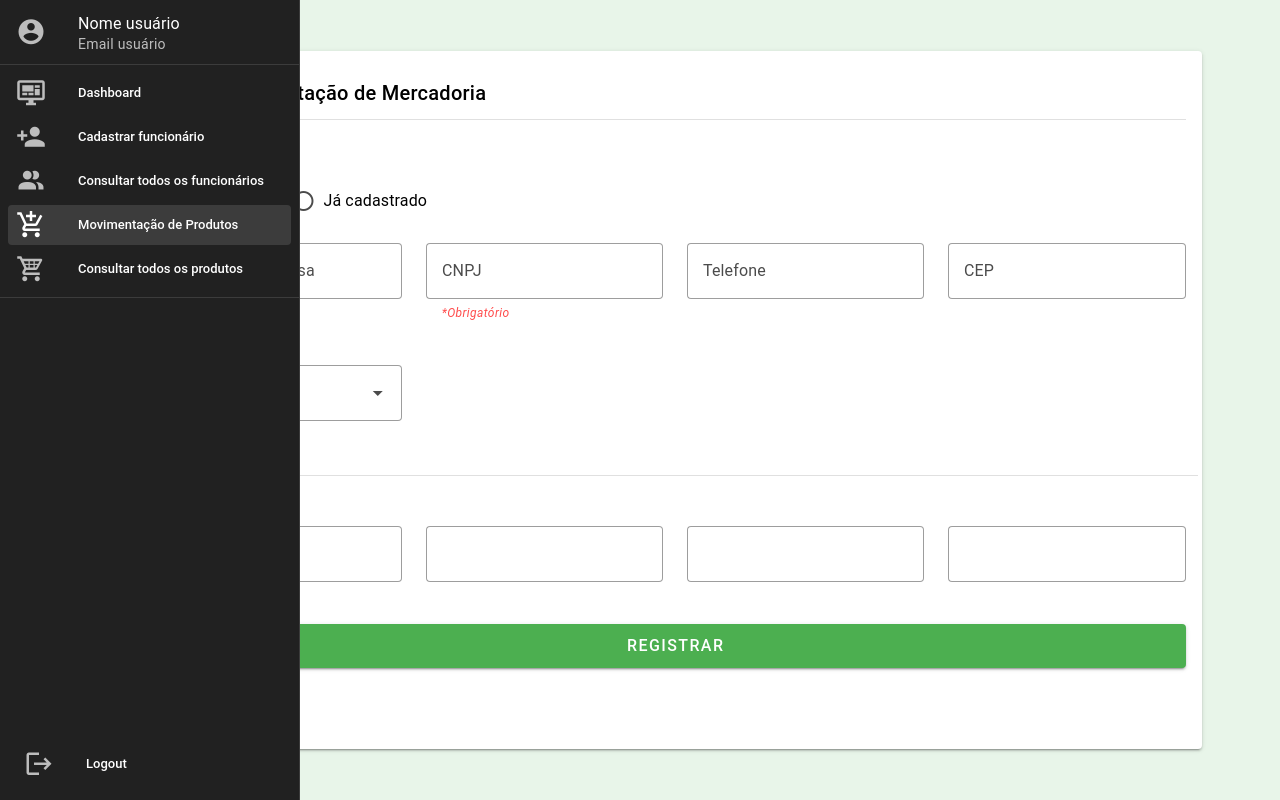
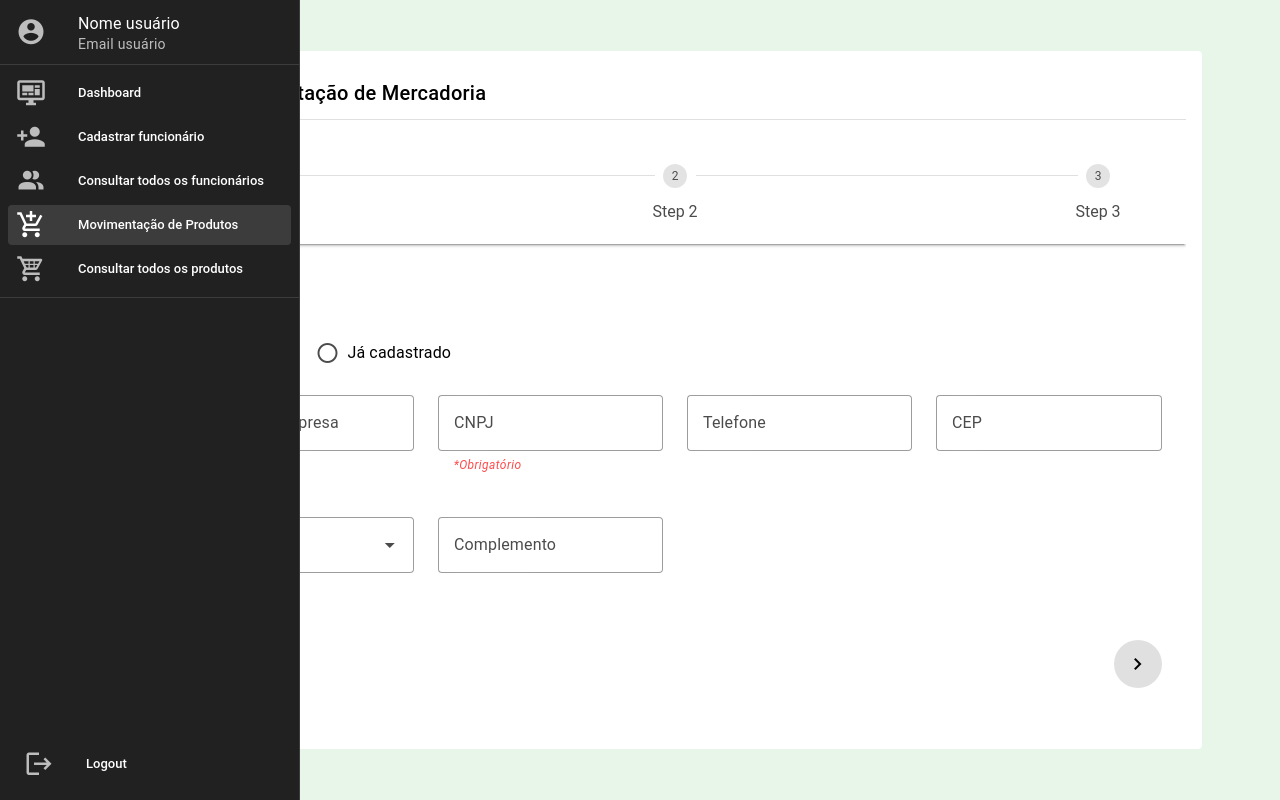
Before and after one commit to Britojp/controle-supermercado, a Vue app in the folder frontend/gerencia-supermercado/: page /transaction in a window 1280 px wide. Built offline with nearby package versions, Linux system fonts and the light colour scheme; what @devindex/vue-mask would draw is missing.

Commit message:
refactor: createSupplier and transaction

```diff
--- a/frontend/gerencia-supermercado/components.d.ts
+++ b/frontend/gerencia-supermercado/components.d.ts
@@ -9,6 +9,7 @@ declare module 'vue' {
   export interface GlobalComponents {
     BarChart: typeof import('./src/components/BarChart.vue')['default']
     Card: typeof import('./src/components/Card.vue')['default']
+    CreateSupplier: typeof import('./src/components/CreateSupplier.vue')['default']
     Ex: typeof import('./src/components/ex.vue')['default']
     GraphicView: typeof import('./src/components/graphicView.vue')['default']
     HelloWorld: typeof import('./src/components/HelloWorld.vue')['default']
--- /dev/null
+++ b/frontend/gerencia-supermercado/src/components/CreateSupplier.vue
@@ -0,0 +1,190 @@
+<template>
+<v-card
+class="bg-white elevation-0"
+flat
+elevation="0"
+>
+<v-card-title class="text-subtitle-1">Fornecedor</v-card-title>
+<v-radio-group
+v-model="registrationCompany"
+inline>
+  <v-radio
+  label="Cadastrar"
+  value="cadastrar"
+  class="mr-2"
+  />
+  <v-radio
+  label="Já cadastrado"
+  value="existente" />
+</v-radio-group>
+
+<v-form ref="form">
+  <v-row v-if="registrationCompany === 'cadastrar'">
+    <v-col cols="3">
+      <v-text-field
+        color="green-darken-3"
+        label="Nome da Empresa"
+        variant="outlined"
+        class="mb-5 hint-custom"
+        maxlength="30"
+        hint="*Obrigatório"
+        persistent-hint
+        :rules = "computedName"
+
+      />
+    </v-col>
+    <v-col cols="3">
+      <v-text-field
+        color="green-darken-3 "
+        label="CNPJ"
+        variant="outlined"
+        class="mb-5 hint-custom"
+        maxlength="17"
+        hint="*Obrigatório"
+        persistent-hint
+        v-model="cnpj"
+        @input = "formatCNPJ"
+        :rules="computedCNPJ"
+      />
+    </v-col>
+    <v-col cols="3">
+      <v-text-field
+        color="green-darken-3"
+        label="Telefone"
+        variant="outlined"
+        class="mb-5"
+        hint="Exemplo: (32) 99322-8924"
+        maxlength="15"
+        v-model="phone"
+      />
+    </v-col>
+    <v-col cols="3">
+      <v-text-field
+        color="green-darken-3"
+        label="CEP"
+        variant="outlined"
+        class="mb-5"
+        hint="Exemplo: 74991-129"
+        maxlength="11"
+        v-model="cep"
+
+      />
+    </v-col>
+    <v-col cols="3">
+      <v-select
+        color="green-darken-3"
+        label="Estado"
+        variant="outlined"
+        class="mb-5"/>
+    </v-col>
+    <v-col cols="3">
+      <v-text-field
+        color="green-darken-3"
+        label="Complemento"
+        variant="outlined"
+        class="mb-5"
+        hint="Exemplo: Próximo ao Batalhão de Polícia"
+        maxlength="30"
+        v-model="complemento"
+
+      />
+    </v-col>
+  <v-divider></v-divider>
+
+
+  </v-row>
+
+
+
+  <v-row v-else>
+    <v-col cols="6">
+      <v-select
+      label="Selecione o fornecedor"
+      :items="fornecedores"
+      item-title="nome"
+      item-value="id"
+      color="green-darken-3"
+      variant="outlined"
+      class="mb-5 hint-custom"
+      hint="*Obrigatório"
+      persistent-hint
+      :rules="[value => !!value || 'Selecione um fornecedor válido']"
+      />
+    </v-col>
+  </v-row>
+</v-form>
+</v-card>
+</template>
+
+<script lang="ts">
+export default {
+    name: 'createSupplier',
+    data() {
+      return {
+        registrationCompany: 'cadastrar',
+        fornecedores: [
+          { id: 1, nome: 'Fornecedor A' },
+          { id: 2, nome: 'Fornecedor B' },
+          { id: 3, nome: 'Fornecedor C' },
+        ],
+        cnpj : '',
+        phone: '',
+        cep: '',
+        complemento: '',
+        validationEnabled: true,
+      }
+    },
+    computed : {
+      computedName () {
+        if(!this.validationEnabled) return [];
+        return[
+        (value: string) => !!value || 'O nome da empresa é obrigatório.',
+        (value: string) => value.length >= 1 || 'O nome da empresa deve ter pelo menos 3 caracteres.'
+        ]
+      },
+      computedCNPJ () {
+        if(!this.validationEnabled) return [];
+        return[
+        (value: string) => value.length > 16 || 'Exemplo: 12.345.678/0001-00'
+        ]
+      },
+
+
+    },
+    methods : {
+      formatCNPJ() {
+        let digits = this.cnpj.replace(/\D/g, '').slice(0, 14)
+        digits = digits.replace(/^(\d{2})(\d)/, '$1.$2')
+        digits = digits.replace(/^(\d{2})\.(\d{3})(\d)/, '$1.$2.$3')
+        digits = digits.replace(/\.(\d{3})(\d)/, '.$1/$2')
+        digits = digits.replace(/(\d{4})(\d)/, '$1-$2')
+        this.cnpj = digits
+      },
+      formatPhone() {
+        let digits = this.phone.replace(/\D/g, '').slice(0, 11)
+        if (digits.length >= 2) {
+          digits = digits.replace(/^(\d{2})(\d)/, '($1) $2')
+        }
+        if (digits.length >= 7) {
+          digits = digits.replace(/(\d{5})(\d{4})$/, '$1-$2')
+        }
+        this.phone = digits
+      },
+      formatCEP() {
+          let digits = this.cep.replace(/\D/g, '').slice(0, 8)
+          if (digits.length > 5) {
+            digits = digits.replace(/^(\d{5})(\d)/, '$1-$2')
+          }
+          this.cep = digits
+        },
+    },
+  }
+  </script>
+
+  <style>
+  .hint-custom .v-messages__message {
+    color: red;
+    font-style: italic;
+  }
+
+  </style>
--- a/frontend/gerencia-supermercado/src/pages/transaction.vue
+++ b/frontend/gerencia-supermercado/src/pages/transaction.vue
@@ -1,169 +1,57 @@
 <template>
   <v-sheet class="bg-green-lighten-5 px-5 py-3 h-screen d-flex justify-center align-center">
     <v-card
-      class="pa-4  bg-white"
+      class="pa-4 bg-white"
       width="90%"
       height="90%"
-      elevation="2"
+      elevation="0"
+      flat
       prepend-icon="mdi-cart-plus"
       title="Movimentação de Mercadoria"
+      variant="text"
     >
-
-
       <v-divider class="mb-5"></v-divider>
 
+      <v-stepper
+        :items="header"
+        v-model="step"
+        alt-labels
+        class="bg-white"
+        elevation="0"
+        error-icon="mdi-alert-circle"
+        >
+      <template
+      v-slot:next
+      class="flex flex-center"
+      >
+          <v-btn
+          icon
+          @click="step < 3 && step++"
+          >
+            <v-icon>
+              mdi-chevron-right
+            </v-icon>
+          </v-btn>
+        </template>
 
-      <v-card-title class="text-subtitle-1">Fornecedor</v-card-title>
+        <template v-slot:prev>
+          <v-btn icon @click="step > 0 && step--">
+            <v-icon>mdi-chevron-left</v-icon>
+          </v-btn>
+        </template>
 
-      <v-radio-group
-      v-model="registrationCompany"
-      inline>
-        <v-radio
-        label="Cadastrar"
-        value="cadastrar"
-        class="mr-2"
-        />
-        <v-radio
-        label="Já cadastrado"
-        value="existente" />
-      </v-radio-group>
-
-      <v-form ref="form">
-        <v-row v-if="registrationCompany === 'cadastrar'">
-          <v-col cols="3">
-            <v-text-field
-              color="green-darken-3"
-              label="Nome da Empresa"
-              variant="outlined"
-              class="mb-5 hint-custom"
-              maxlength="30"
-              hint="*Obrigatório"
-              persistent-hint
-              :rules = "computedName"
-
-            />
-          </v-col>
-          <v-col cols="3">
-            <v-text-field
-              color="green-darken-3 "
-              label="CNPJ"
-              variant="outlined"
-              class="mb-5 hint-custom"
-              maxlength="17"
-              hint="*Obrigatório"
-              persistent-hint
-              v-model="cnpj"
-              @input = "formatCNPJ"
-              :rules="computedCNPJ"
-            />
-          </v-col>
-          <v-col cols="3">
-            <v-text-field
-              color="green-darken-3"
-              label="Telefone"
-              variant="outlined"
-              class="mb-5"
-              hint="Exemplo: (32) 99322-8924"
-              maxlength="15"
-              v-model="phone"
-            />
-          </v-col>
-          <v-col cols="3">
-            <v-text-field
-              color="green-darken-3"
-              label="CEP"
-              variant="outlined"
-              class="mb-5"
-              hint="Exemplo: 74991-129"
-              maxlength="11"
-              v-model="cep"
-
-            />
-          </v-col>
-          <v-col cols="3">
-            <v-select
-              color="green-darken-3"
-              label="Estado"
-              variant="outlined"
-              class="mb-5"
-            />
-          </v-col>
-        <v-divider></v-divider>
-
-
-        </v-row>
-
-
-
-        <v-row v-else>
-          <v-col cols="6">
-            <v-select
-            label="Selecione o fornecedor"
-            :items="fornecedores"
-            item-title="nome"
-            item-value="id"
-            color="green-darken-3"
-            variant="outlined"
-            class="mb-5 hint-custom"
-            hint="*Obrigatório"
-            persistent-hint
-            />
-          </v-col>
-        </v-row>
-
-        <v-card-title class="text-subtitle-1 mt-5">Fornecedor</v-card-title>
-
-        <v-row>
-          <v-col cols="3">
-            <v-text-field
-              color="green-darken-3"
-              variant="outlined"
-              class="mb-5 hint-custom"
-              maxlength="30"
-
-            />
-          </v-col>
-          <v-col cols="3">
-            <v-text-field
-              color="green-darken-3 "
-              variant="outlined"
-              class="mb-5 hint-custom"
-              maxlength="17"
-            />
-          </v-col>
-          <v-col cols="3">
-            <v-text-field
-              color="green-darken-3"
-              variant="outlined"
-              class="mb-5"
-            />
-          </v-col>
-          <v-col cols="3">
-            <v-text-field
-              color="green-darken-3"
-              variant="outlined"
-              class="mb-5"
-              maxlength="11"
-
-            />
-          </v-col>
-
-
-
-        </v-row>
-
-
-        <v-btn
-          color="success"
-          size="large"
-          type="submit"
-          variant="elevated"
-          block
-          class="mb-5"
-        >
-          Registrar
-        </v-btn>
-      </v-form>
+        <v-stepper-window>
+          <v-stepper-window-item :value="1">
+            <CreateSupplier />
+          </v-stepper-window-item>
+          <v-stepper-window-item :value="2">
+            <div>Conteúdo da Etapa 2</div>
+          </v-stepper-window-item>
+          <v-stepper-window-item :value="3">
+            <div>Conteúdo da Etapa 3</div>
+          </v-stepper-window-item>
+        </v-stepper-window>
+      </v-stepper>
     </v-card>
   </v-sheet>
 </template>
@@ -173,69 +61,9 @@ export default {
   name: 'transaction',
   data() {
     return {
-      registrationCompany: 'cadastrar',
-      fornecedores: [
-        { id: 1, nome: 'Fornecedor A' },
-        { id: 2, nome: 'Fornecedor B' },
-        { id: 3, nome: 'Fornecedor C' },
-      ],
-      cnpj : '',
-      phone: '',
-      cep: '',
-      validationEnabled: true,
-    }
-  },
-  computed : {
-    computedName () {
-      if(!this.validationEnabled) return [];
-      return[
-      (value: string) => !!value || 'O nome da empresa é obrigatório.',
-      (value: string) => value.length >= 1 || 'O nome da empresa deve ter pelo menos 3 caracteres.'
-      ]
-    },
-    computedCNPJ () {
-      if(!this.validationEnabled) return [];
-      return[
-      (value: string) => value.length > 16 || 'Exemplo: 12.345.678/0001-00'
-      ]
-    },
-
-
-  },
-  methods : {
-    formatCNPJ() {
-      let digits = this.cnpj.replace(/\D/g, '').slice(0, 14)
-      digits = digits.replace(/^(\d{2})(\d)/, '$1.$2')
-      digits = digits.replace(/^(\d{2})\.(\d{3})(\d)/, '$1.$2.$3')
-      digits = digits.replace(/\.(\d{3})(\d)/, '.$1/$2')
-      digits = digits.replace(/(\d{4})(\d)/, '$1-$2')
-      this.cnpj = digits
-    },
-    formatPhone() {
-      let digits = this.phone.replace(/\D/g, '').slice(0, 11)
-      if (digits.length >= 2) {
-        digits = digits.replace(/^(\d{2})(\d)/, '($1) $2')
-      }
-      if (digits.length >= 7) {
-        digits = digits.replace(/(\d{5})(\d{4})$/, '$1-$2')
-      }
-      this.phone = digits
-    },
-    formatCEP() {
-        let digits = this.cep.replace(/\D/g, '').slice(0, 8)
-        if (digits.length > 5) {
-          digits = digits.replace(/^(\d{5})(\d)/, '$1-$2')
-        }
-        this.cep = digits
-      },
-  },
+      step: 1,
+      header: ['Fornecedor', 'Step 2', 'Step 3'],
+    };
+  }
 }
 </script>
-
-<style>
-.hint-custom .v-messages__message {
-  color: red;
-  font-style: italic;
-}
-
-</style>
```
